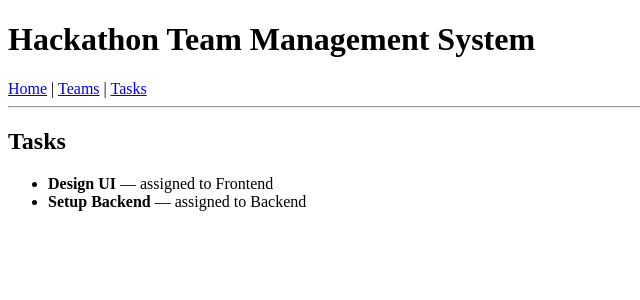
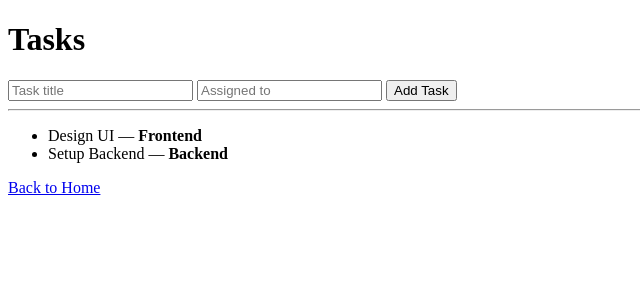
Before and after one commit to Harshu200502/hackathon-team-management-system, a Flask app: page /tasks-page in a window 1280 px wide. Shown: the top 300 px of the page, without its empty margins (0-640 px from the left). Run offline with Flask 3, Linux system fonts and the light colour scheme.

Commit message:
Add task creation feature using Flask forms

```diff
--- a/src/app.py
+++ b/src/app.py
@@ -1,36 +1,60 @@
-from flask import Flask, jsonify, render_template
+from flask import Flask, jsonify, render_template, request, redirect, url_for
 
-app = Flask(__name__, template_folder="templates", static_folder="../static")
+print("🔥 RUNNING UPDATED app.py 🔥")
 
+# ---------- APP INITIALIZATION ----------
+app = Flask(
+    __name__,
+    template_folder="templates",
+    static_folder="static"
+)
+
+# ---------- DATA (TEMP STORAGE) ----------
+TASKS = [
+    {"id": 1, "title": "Design UI", "assigned_to": "Frontend"},
+    {"id": 2, "title": "Setup Backend", "assigned_to": "Backend"}
+]
+
+TEAMS = [
+    {"id": 1, "name": "Team Alpha"},
+    {"id": 2, "name": "Team Beta"}
+]
+
+# ---------- ROUTES (PAGES) ----------
 @app.route("/")
 def home():
     return render_template("home.html")
 
-@app.route("/teams")
-def teams():
-    return jsonify({
-        "teams": [
-            {"id": 1, "name": "Team Alpha"},
-            {"id": 2, "name": "Team Beta"}
-        ]
-    })
+@app.route("/tasks-page", methods=["GET", "POST"])
+def tasks_page():
+    if request.method == "POST":
+        title = request.form.get("title")
+        assigned_to = request.form.get("assigned_to")
 
-@app.route("/tasks")
-def tasks():
-    return jsonify({
-        "tasks": [
-            {"id": 1, "title": "Design UI", "assigned_to": "Frontend"},
-            {"id": 2, "title": "Setup Backend", "assigned_to": "Backend"}
-        ]
-    })
+        if title and assigned_to:
+            TASKS.append({
+                "id": len(TASKS) + 1,
+                "title": title,
+                "assigned_to": assigned_to
+            })
 
+        return redirect(url_for("tasks_page"))
+
+    return render_template("tasks.html", tasks=TASKS)
+
+@app.route("/teams-page")
+def teams_page():
+    return render_template("teams.html", teams=TEAMS)
+
+# ---------- API ROUTES ----------
+@app.route("/api/tasks")
+def tasks_api():
+    return jsonify({"tasks": TASKS})
+
+@app.route("/api/teams")
+def teams_api():
+    return jsonify({"teams": TEAMS})
+
+# ---------- RUN ----------
 if __name__ == "__main__":
-    app.run(host="0.0.0.0", port=5000, debug=True)
-
-@app.route("/tasks-page")
-def tasks_page():
-    tasks = [
-        {"id": 1, "title": "Design UI", "assigned_to": "Frontend"},
-        {"id": 2, "title": "Setup Backend", "assigned_to": "Backend"}
-    ]
-    return render_template("tasks.html", tasks=tasks)
+    app.run(debug=True)
--- a/src/templates/tasks.html
+++ b/src/templates/tasks.html
@@ -1,12 +1,27 @@
-{% extends "base.html" %}
+<!DOCTYPE html>
+<html>
+<head>
+    <title>Tasks</title>
+</head>
+<body>
+    <h1>Tasks</h1>
 
-{% block content %}
-<h2>Tasks</h2>
+    <form method="POST">
+        <input type="text" name="title" placeholder="Task title" required>
+        <input type="text" name="assigned_to" placeholder="Assigned to" required>
+        <button type="submit">Add Task</button>
+    </form>
+
+    <hr>
+
     <ul>
         {% for task in tasks %}
             <li>
-        <strong>{{ task.title }}</strong> — assigned to {{ task.assigned_to }}
+                {{ task.title }} — <b>{{ task.assigned_to }}</b>
             </li>
         {% endfor %}
     </ul>
-{% endblock %}
+
+    <a href="/">Back to Home</a>
+</body>
+</html>
```
Lines whose indentation alone changed are shown as unchanged.
